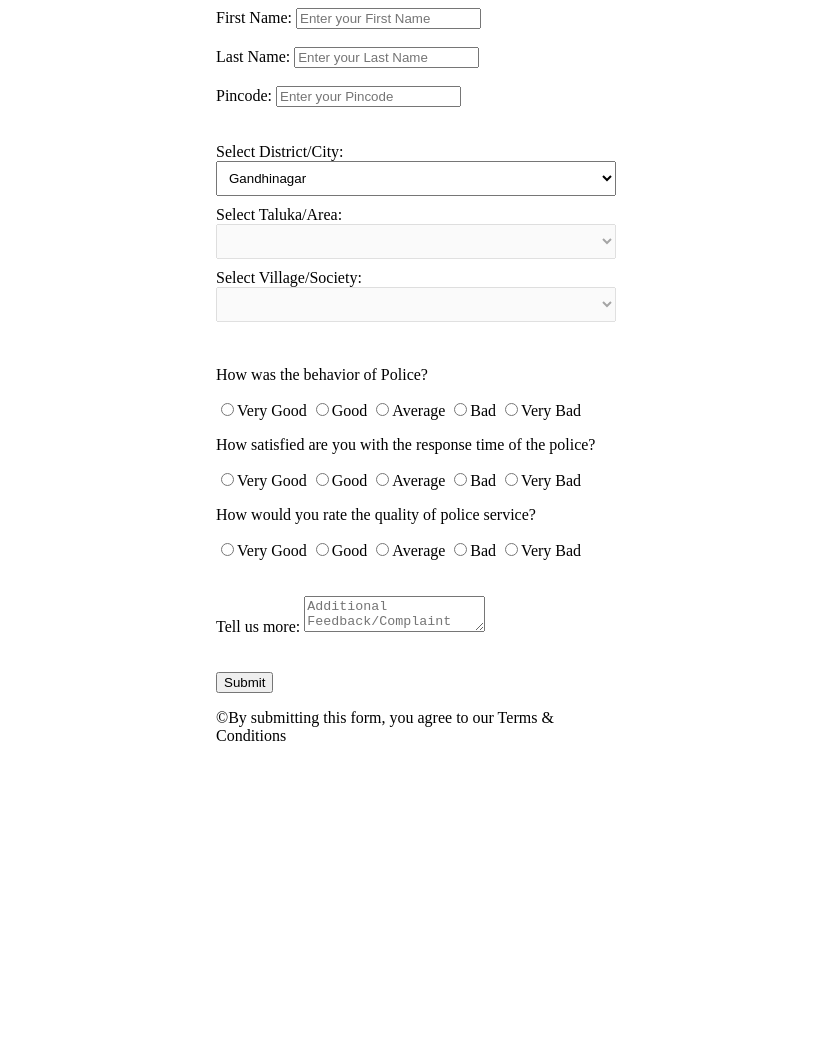
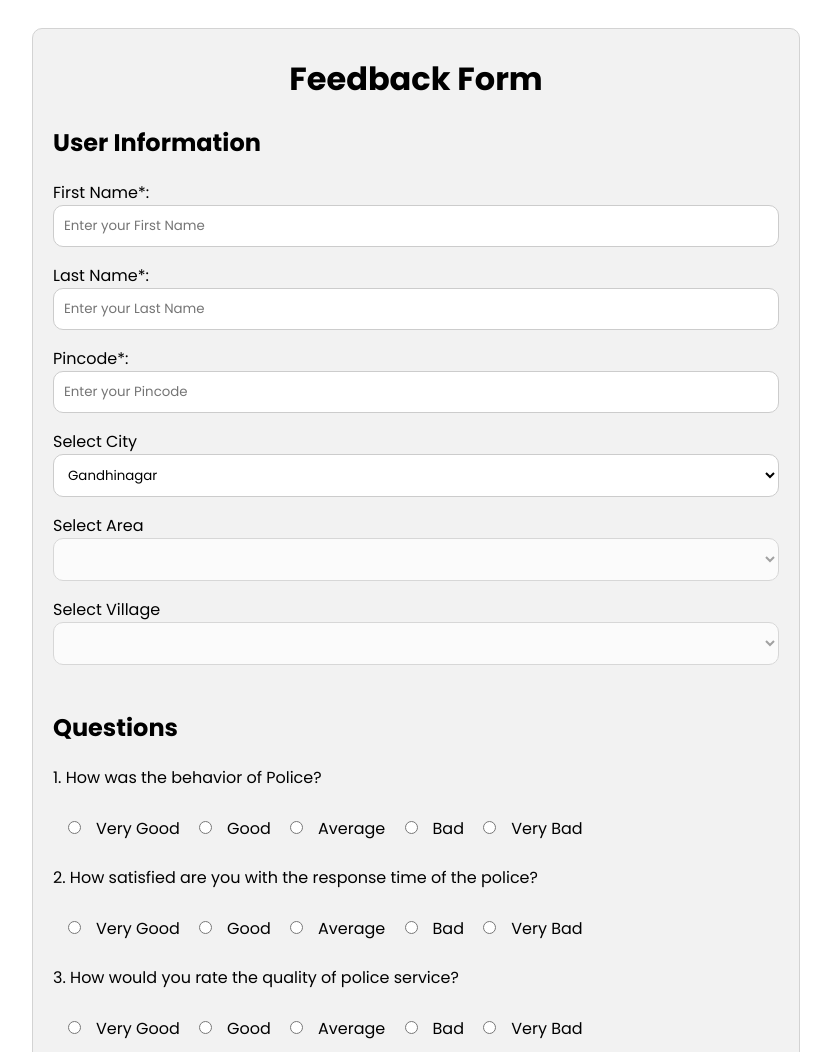
Before and after one commit to vyom-cpp/SSIP, a plain HTML site: page index.html in a window 1280 px wide. Shown: the top 1052 px of the page, without its empty margins (224-1055 px from the left). Before the commit the page ends 800 px from the top, so only its background shows below. Drawn offline with Linux system fonts and the light colour scheme.

Commit message:
Add styleto form

```diff
--- a/index.html
+++ b/index.html
@@ -6,43 +6,46 @@
   <link rel="stylesheet" href="style.css">
 </head>
 <body>
-
   <form>
     <!-- Authorization of feedback submitter
     1. First Name
     2. Last Name
     3. Pincode(address)
     -->
+    <h1>Feedback Form</h1>
+
     <div class="login">
-      <label for="fname">First Name: </label>
-      <input type="text" id="fname" class="fname" placeholder="Enter your First Name">
-      <br>
-      <br>
-      <label for="lname">Last Name: </label>
-      <input type="text" id="lname" class="lname" placeholder="Enter your Last Name">
-      <br>
-      <br>
-      <label for="pincode">Pincode: </label>
-      <input type="text" id="pincode" class="pincode" placeholder="Enter your Pincode">
+      <h2>User Information</h2>
+      <!-- <label for="fname">First Name:</label> -->
+      <p>First Name*:<input type="text" id="fname" class="fname" placeholder="Enter your First Name"></p>
+      <!-- <br>
+      <br> -->
+      <!-- <label for="lname">Last Name: </label> -->
+      <p>Last Name*:<input type="text" id="lname" class="lname" placeholder="Enter your Last Name"></p>
+      <!-- <br>
+      <br> -->
+      <!-- <label for="pincode">Pincode: </label> -->
+      <p>Pincode*:<input type="text" id="pincode" class="pincode" placeholder="Enter your Pincode"></p>
     </div>
-    <br>
-    <br>
+    <!-- <br>
+    <br>  -->
     <!-- Locating Police Station -->
     <!-- City Dropdown -->
-    <label for="city">Select District/City: </label>
-    <select id="city" onchange="populateAreas()">
+    <!-- <label for="city">Select District/City: </label> -->
+    <p>Select City
+      <select id="city" onchange="populateAreas()"></p>
       <option value="city1">Gandhinagar</option>
       <option value="city2">Ahmedabad</option>
     </select>
 
     <!-- Area Dropdown -->
-    <label for="area">Select Taluka/Area: </label>
-    <select id="area" onchange="populateSocieties()" disabled>
+    <!-- <label for="area">Select Taluka/Area: </label> -->
+    <p>Select Area<select id="area" onchange="populateSocieties()" disabled></p>
     </select>
 
     <!-- Society Dropdown -->
-    <label for="society">Select Village/Society: </label>
-    <select id="society" disabled>
+    <!-- <label for="society">Select Village/Society: </label> -->
+    <p>Select Village<select id="society" disabled></p>
     </select>
     <br>
     <br>
@@ -55,8 +58,9 @@
     6. Problem Resolution
     -->
     <div class="feedback">
+      <h2>Questions</h2>
       <div class="que-1">
-        <p>How was the behavior of Police?</p>
+        <p>1. How was the behavior of Police?</p>
         <label>
           <input type="radio" name="behavior1" value="veryGood">Very Good
         </label>
@@ -74,7 +78,7 @@
         </label>
       </div>
       <div class="que-2">
-        <p>How satisfied are you with the response time of the police?</p>
+        <p>2. How satisfied are you with the response time of the police?</p>
         <label>
           <input type="radio" name="behavior2" value="veryGood">Very Good
         </label>
@@ -92,7 +96,7 @@
         </label>
       </div>
       <div class="que-3">
-        <p>How would you rate the quality of police service?</p>
+        <p>3. How would you rate the quality of police service?</p>
         <label>
           <input type="radio" name="behavior3" value="veryGood">Very Good
         </label>
@@ -111,12 +115,12 @@
       </div>
       <!-- Add the remaining questions -->
     </div>
-    <br>
-    <br>
+    <!-- <br>
+    <br> -->
     <!-- Textbox for additional feedback/complaint -->
     <div class="txtbox">
-      <label for="feedback">Tell us more: </label>
-      <textarea name="feedback" id="feedback" rows="device-width" cols="device-width" placeholder="Additional Feedback/Complaint"></textarea>
+      <!-- <label for="feedback">Tell us more: </label> -->
+      <p>Tell us more<textarea name="feedback" id="feedback" rows="device-width" cols="device-width" placeholder="Additional Feedback/Complaint"></textarea></p>
     </div>
     <br>
     <br>
@@ -124,16 +128,15 @@
 
     <!-- Submit button & Thank you page -->
     <div class="btn">
-      <button type="submit">Submit</button>
+      <input type="submit" class="hover">
     </div>
 
     <!-- Terms & Conditions at the base -->
     <div class="terms-section">
-      <p>&copy;By submitting this form, you agree to our Terms & Conditions</p>
+      <p class="copyright">&copy; By submitting this form, you agree to our Terms & Conditions</p>
     </div>
-
-    <script src="script.js"></script>
   </form>
 
+  <script src="script.js"></script>
 </body>
 </html>
--- a/style.css
+++ b/style.css
@@ -1,9 +1,65 @@
-form {
-  max-width: 400px;
-  margin: 0 auto;
+@import url('https://fonts.googleapis.com/css2?family=Poppins:wght@100;200;300;400;500;600;700;800;900&display=swap');
+
+*{
+  box-sizing: border-box;
+  font-family: 'Poppins', sans-serif;
 }
-select {
-  width: 100%;
+
+body{
+  margin:0px;
   padding: 8px;
-  margin-bottom: 10px;
 }
+
+form{
+  max-width: 768px;
+  margin: 20px auto;
+  background-color: #f2f2f2;
+  padding: 5px 20px 15px 20px;
+  border:1px solid lightgray;
+  border-radius:10px;
+}
+
+input[type="text"], input[type="submit"], select, textarea{
+  width:100%;
+  padding:10px;
+  border-radius:10px;
+  border:1px solid #ccc;
+  background-color:#fff;
+}
+
+h1{
+  text-align: center;
+}
+input[type="submit"]{
+  background-color:navy;
+  color:white;
+  cursor: pointer;
+  font-weight:bolder;
+}
+
+input[type="submit"]:hover{
+  background-color:green;
+}
+
+.copyright{
+  text-align: center;
+}
+
+input[type="radio"]{
+  margin:15px;
+}
+
+@media (max-width:768px) {
+  form{
+    margin:10px;
+  }
+}
+@media (max-width:426px){
+  form{
+    margin:5px;
+  }
+  .que-1, .que-2, .que-3{
+    display: flex;
+    flex-direction: column;
+  }
+}
```
